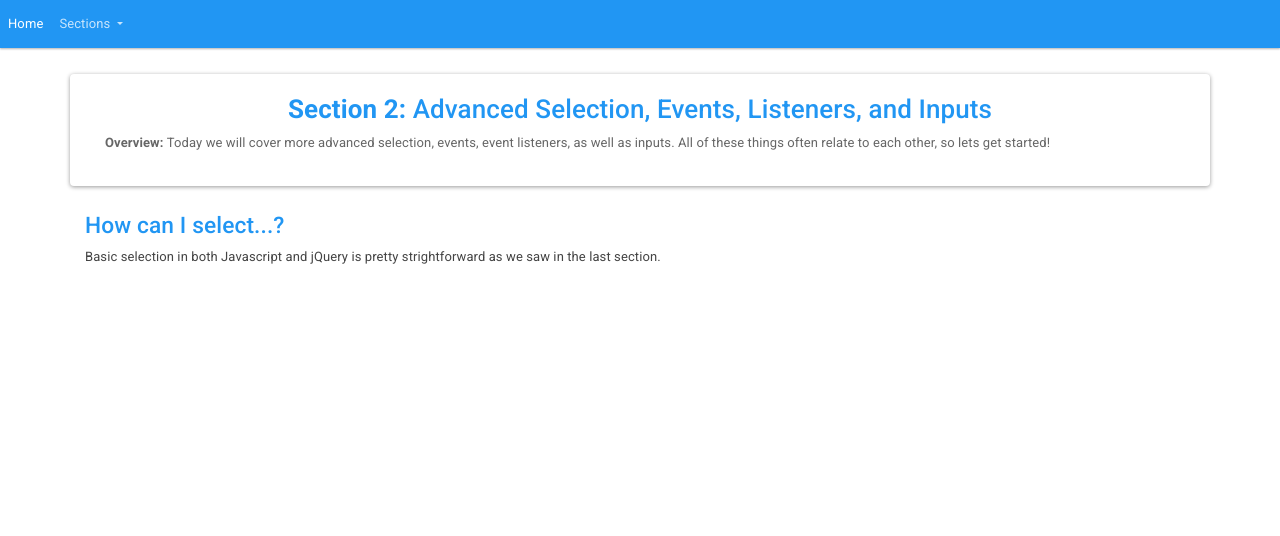
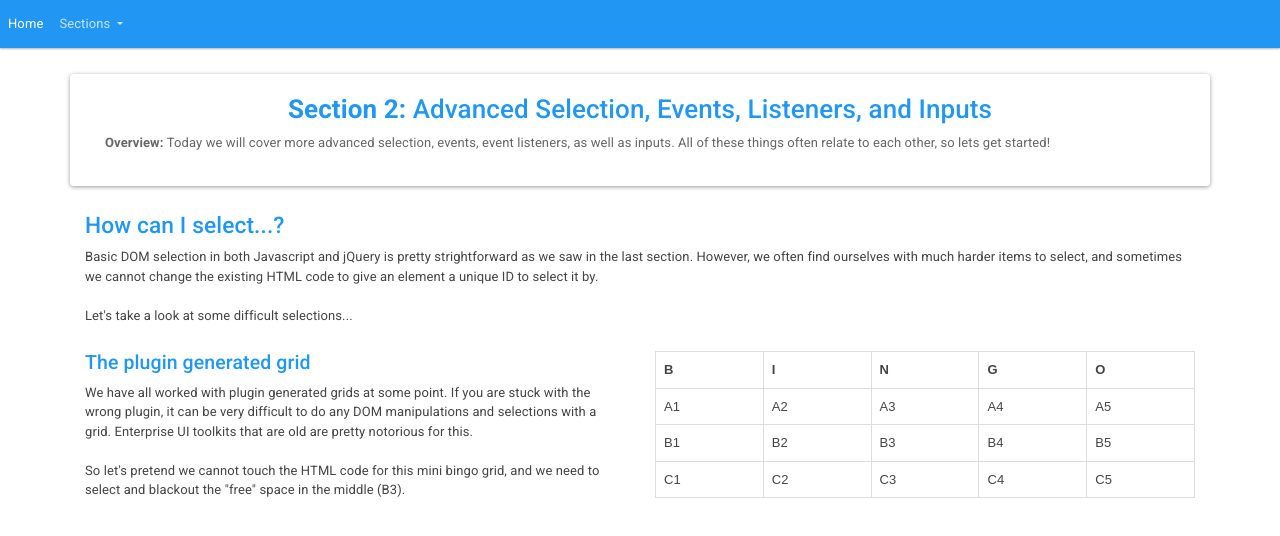
Before and after one commit to pardamike/jqueryandjsfundamentals, a plain HTML site: page sections/section2.html in a window 1280 px wide. Drawn offline with nearby package versions, Linux system fonts and the light colour scheme; a script that the page names is missing.

Commit message:
more stuff for section 2

```diff
--- a/css/styles.css
+++ b/css/styles.css
@@ -11,6 +11,20 @@ pre {
     cursor: pointer;
 }
 
+
+table {
+    font-family: arial, sans-serif;
+    border-collapse: collapse;
+    width: 100%;
+}
+
+td, th {
+    border: 1px solid #dddddd;
+    text-align: left;
+    padding: 8px;
+}
+
+
 /* Bootstrap and Bootswatch Overrides */
 .navbar {
     padding: 0;
--- a/sections/section2.html
+++ b/sections/section2.html
@@ -66,8 +66,58 @@
             <div class="row">
                 <div class="col-md-12">
                     <h3 class="text-primary">How can I select...?</h3>
-                    Basic selection in both Javascript and jQuery is pretty strightforward as we saw in the last section.
-
+                    Basic DOM selection in both Javascript and jQuery is pretty strightforward as we saw in the last section.
+                    However, we often find ourselves with much harder items to select, and sometimes
+                    we cannot change the existing HTML code to give an element a unique ID to select it by.
+                    <br><br>
+                    Let's take a look at some difficult selections...
+                </div>
+            </div>
+        </div>
+    </section>
+    <section>
+        <div class="container">
+            <div class="row">
+                <div class="col">
+                    <h4 class="text-primary">The plugin generated grid</h4>
+                    We have all worked with plugin generated grids at some point.  If you are stuck with the wrong plugin, it can
+                    be very difficult to do any DOM manipulations and selections with a grid.  Enterprise UI toolkits that are old
+                    are pretty notorious for this.
+                    <br><br>
+                    So let's pretend we cannot touch the HTML code for this mini bingo grid, and we need to select and blackout
+                    the "free" space in the middle (B3).
+                </div>
+                <div class="col">
+                    <table id="bingoTable">
+                        <tr>
+                            <th>B</th>
+                            <th>I</th>
+                            <th>N</th>
+                            <th>G</th>
+                            <th>O</th>
+                        </tr>
+                        <tr>
+                            <td>A1</td>
+                            <td>A2</td>
+                            <td>A3</td>
+                            <td>A4</td>
+                            <td>A5</td>
+                        </tr>
+                        <tr>
+                            <td>B1</td>
+                            <td>B2</td>
+                            <td>B3</td>
+                            <td>B4</td>
+                            <td>B5</td>
+                        </tr>
+                        <tr>
+                            <td>C1</td>
+                            <td>C2</td>
+                            <td>C3</td>
+                            <td>C4</td>
+                            <td>C5</td>
+                        </tr>
+                    </table>
                 </div>
             </div>
         </div>
```
